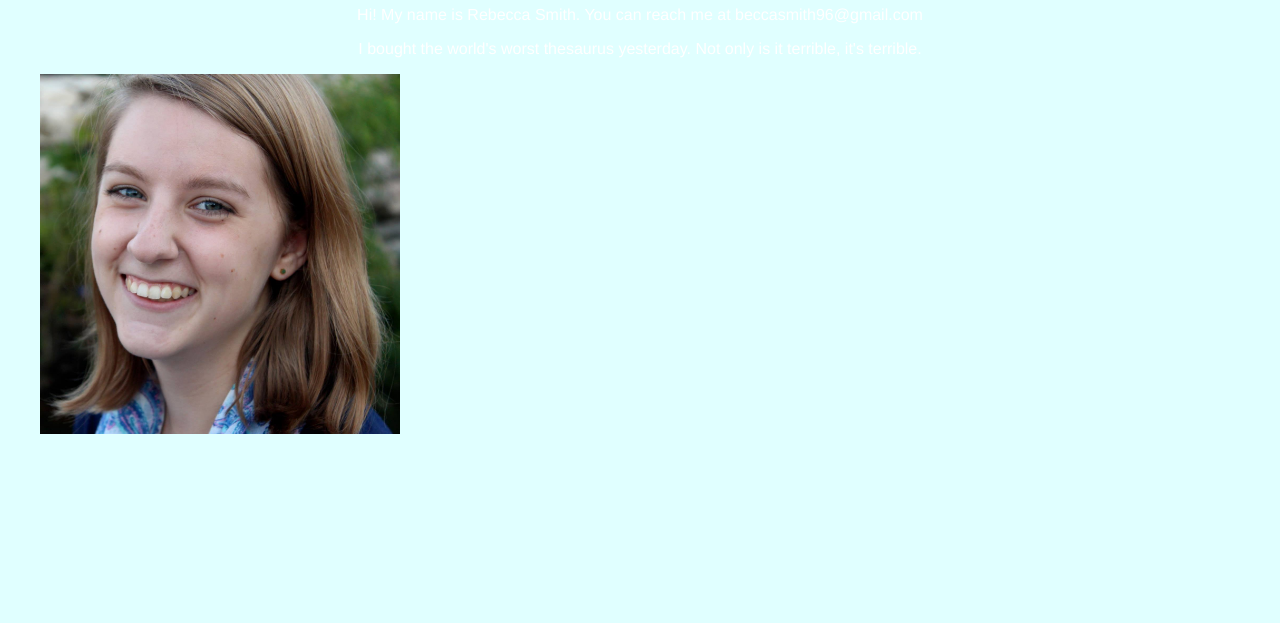
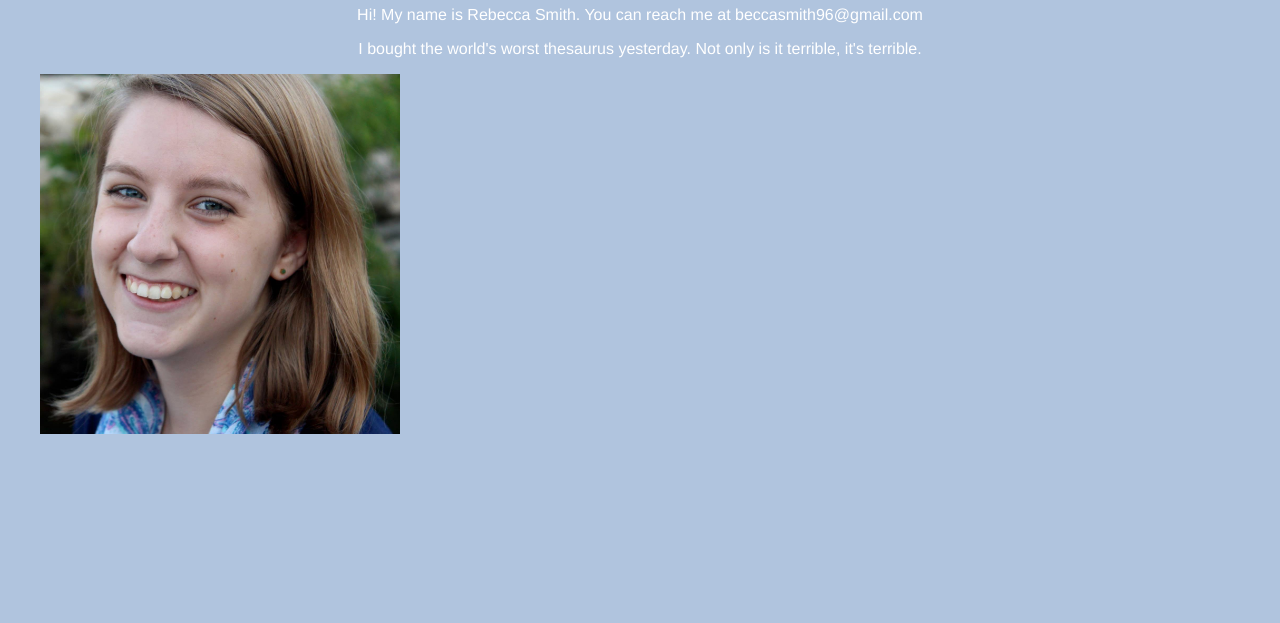
Before and after one commit to J4502-ss17/beccasmith, a plain HTML site: page index.html in a window 1280 px wide. Shown: the part 177-800 px from the top of the page. Drawn offline with Linux system fonts and the light colour scheme.

Commit message:
different background color

```diff
--- a/style.css
+++ b/style.css
@@ -14,7 +14,7 @@ h1 {
 }
 
 body {
-  background-color: #e0ffff;
+  background-color: #b0c4de;
   }
 
   #container {
```
